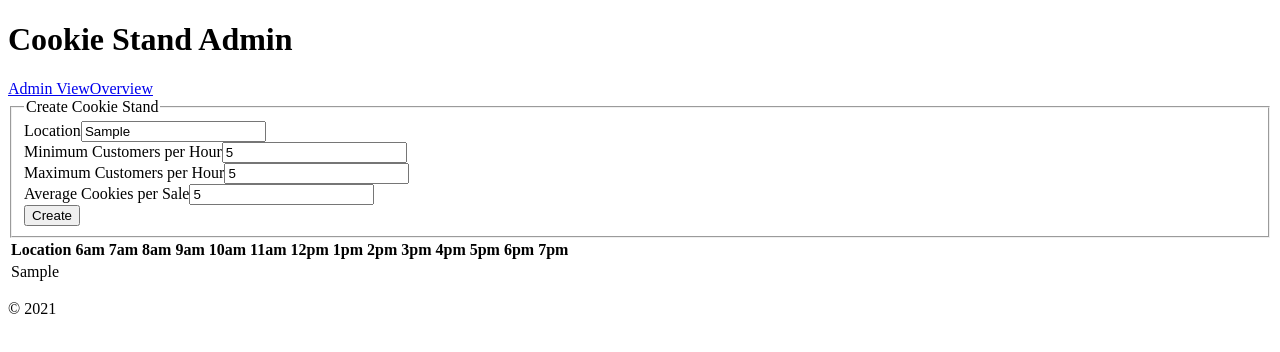
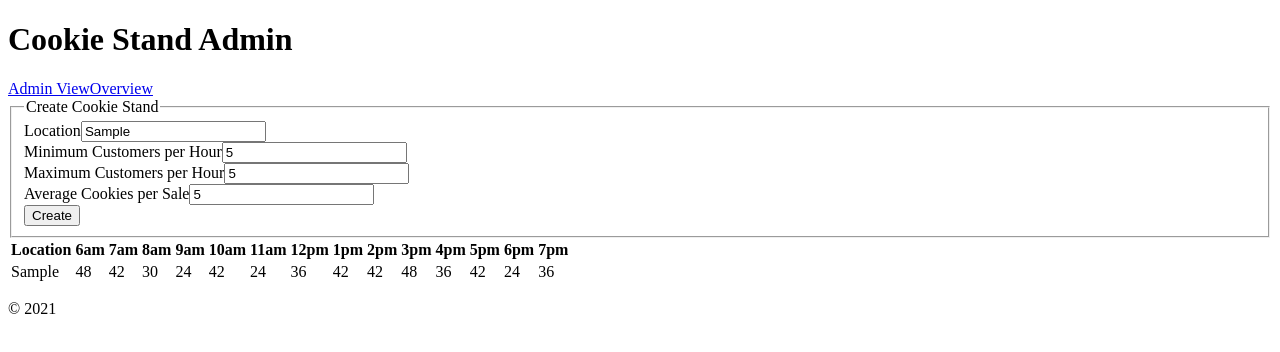
Before and after one commit to masonaviles/cookie-stand-admin, a Next.js app: page / in a window 1280 px wide. Both pictures are taken after typing "Sample", "5", "5", "5" into the empty fields and a click on the button "Create". Shown: the top 352 px of the page. Built offline with nearby package versions, Linux system fonts and the light colour scheme.

Commit message:
finish map for cookie sale data

```diff
--- a/components/report-table.js
+++ b/components/report-table.js
@@ -15,7 +15,7 @@ export default function ReportTable(props) {
                 {props.stand.map((stand) => (
                     <tr className="pl-2 pr-2 bg-green-200 border border-black" key={stand.location}>
                         <td>{stand.location}</td>
-                        {/* {stand.hours.map(hours => <td key={hours} className="pl-2 pr-2 bg-green-200 border border-black">{hours}</td>)} */}
+                        {stand.hourly_sales.map(sales => <td key={sales} className="pl-2 pr-2 bg-green-200 border border-black">{sales}</td>)}
                     </tr>
                 ))}
                 </tbody>
--- a/pages/cookie-stand-admin.js
+++ b/pages/cookie-stand-admin.js
@@ -17,6 +17,7 @@ export default function CookieStandAdmin() {
         standInfo.maxCustomers = parseInt(event.target.maxCustomers.value);
         standInfo.avgCookies = parseFloat(event.target.avgCookies.value);
 
+        standInfo.hourly_sales = [48, 42, 30, 24, 42, 24, 36, 42, 42, 48, 36, 42, 24, 36];
         setStand([...stand, standInfo]);
     }
 
```
